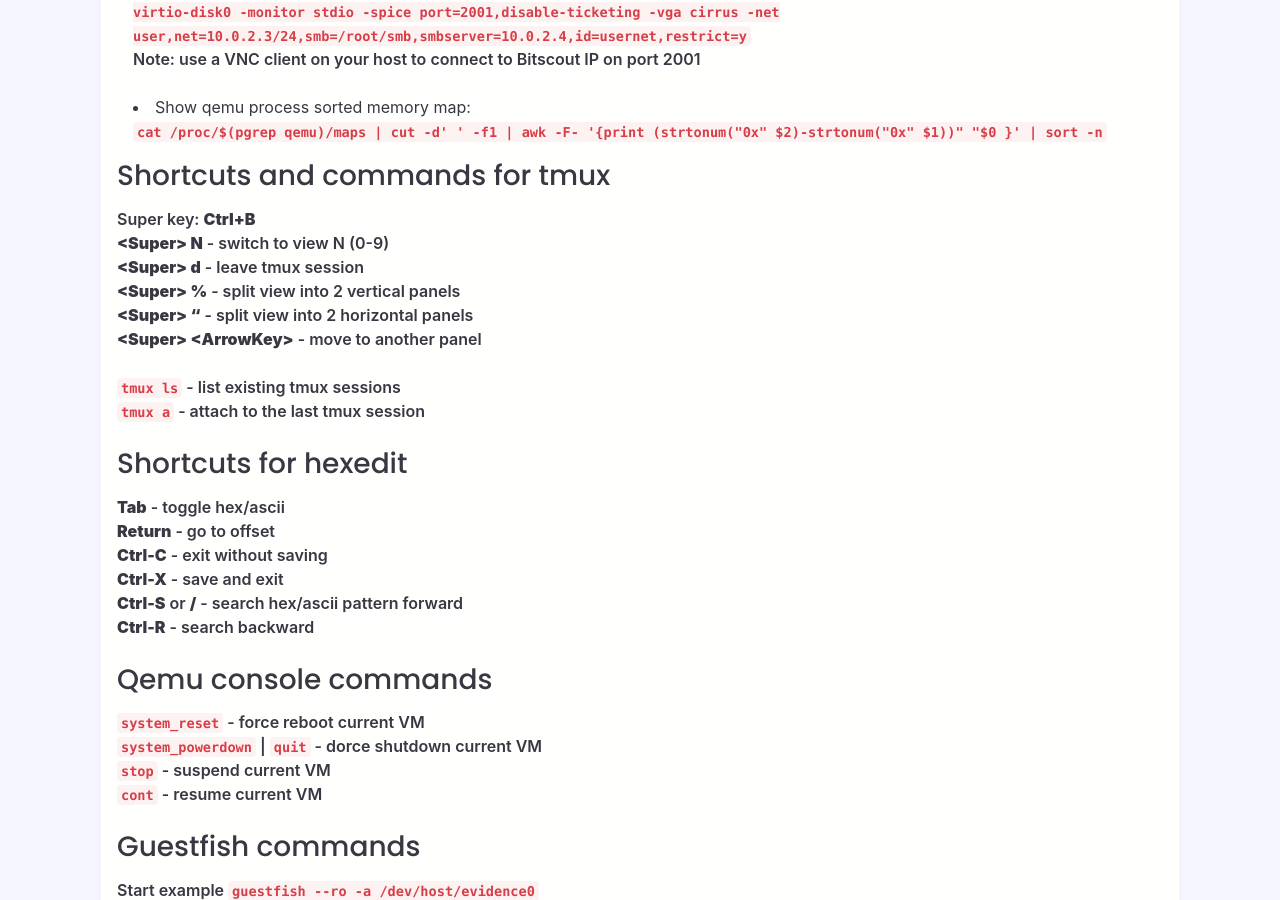
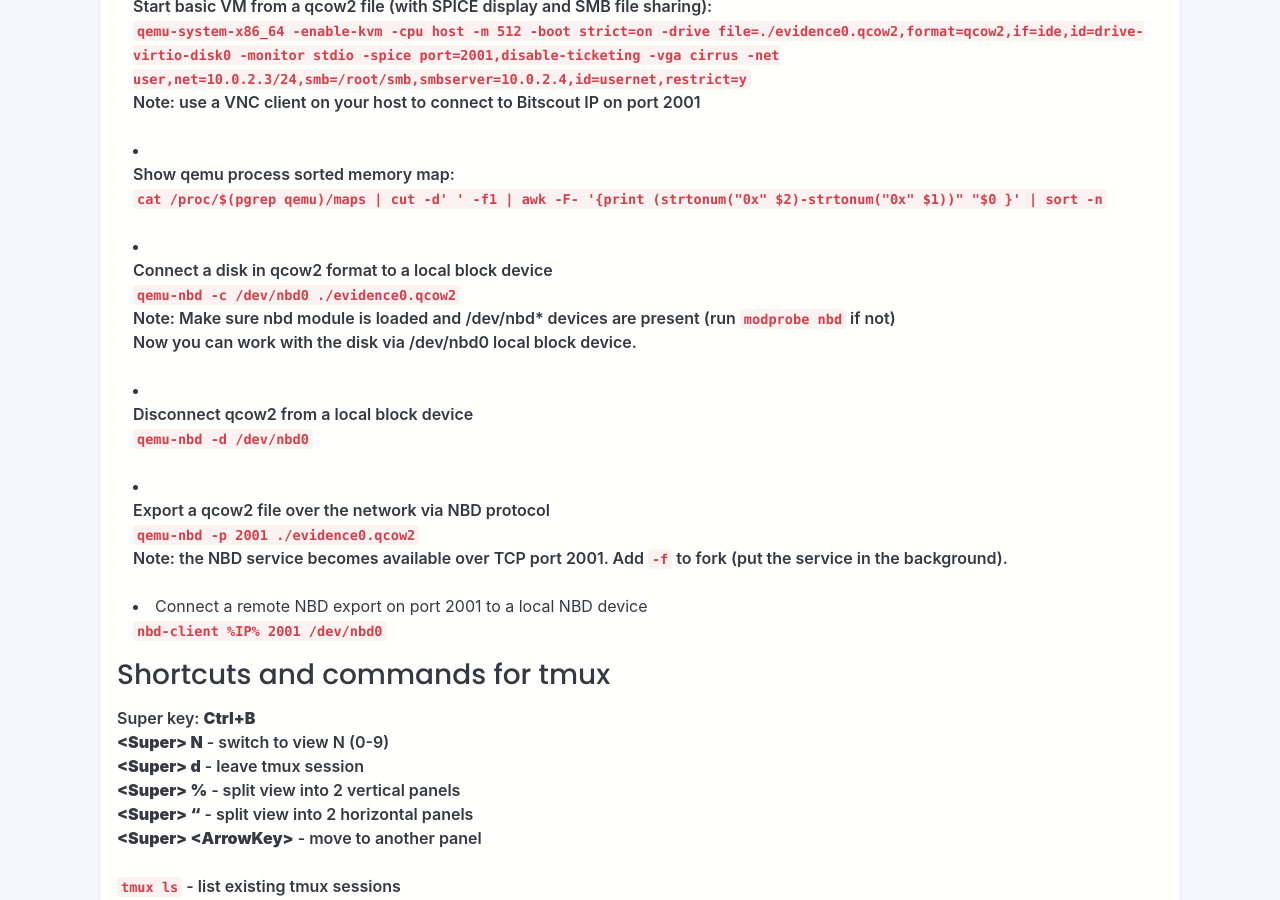
Before and after one commit to bitscout-forensics/bitscout-forensics.github.io, a Jekyll site: the page built from _posts/docs/2021-05-31-cheatsheet.md, in a window 1280 px wide and 900 px high, scrolled down 1400 px. Built offline with Jekyll 4.4.1, drawn with Linux system fonts in a browser that asks for light colours; nearby versions of some CDN libraries; some web fonts are replaced; some of the changed text lies outside the part shown.

Commit message:
Added new qemu-nbd cheats

```diff
--- a/_posts/docs/2021-05-31-cheatsheet.md
+++ b/_posts/docs/2021-05-31-cheatsheet.md
@@ -23,6 +23,7 @@ Note: Use **q** key to exit the viewer
 **`machinectl stop/start container`**
 
 ### Working in Bitscout expert shell ###
+#### Dealing with QEMU/QCOW2 ####
 * Create copy-on-write (qcow2) virtual disk based on another device/file:
 **`qemu-img create -f qcow2 -o backing_file=/dev/host/evidence0,backing_fmt=raw ./evidence0.qcow2`**
 * Create qcow2 virtual disk file based on another qcow2 file:
@@ -43,6 +44,23 @@ Note: use a VNC client on your host to connect to Bitscout IP on port 2001
 
 * Show qemu process sorted memory map:
 **`cat /proc/$(pgrep qemu)/maps | cut -d' ' -f1 | awk -F- '{print (strtonum("0x" $2)-strtonum("0x" $1))" "$0 }' | sort -n`**
+
+
+* Connect a disk in qcow2 format to a local block device
+**`qemu-nbd -c /dev/nbd0 ./evidence0.qcow2`**
+Note: Make sure nbd module is loaded and /dev/nbd* devices are present (run `modprobe nbd` if not)
+Now you can work with the disk via /dev/nbd0 local block device.
+
+* Disconnect qcow2 from a local block device
+**`qemu-nbd -d /dev/nbd0`**
+
+* Export a qcow2 file over the network via NBD protocol
+**`qemu-nbd -p 2001 ./evidence0.qcow2`**
+Note: the NBD service becomes available over TCP port 2001. Add `-f` to fork (put the service in the background).
+
+* Connect a remote NBD export on port 2001 to a local NBD device
+**`nbd-client %IP% 2001 /dev/nbd0`**
+
 
 ### Shortcuts and commands for tmux ###
 Super key: **Ctrl+B**
```
